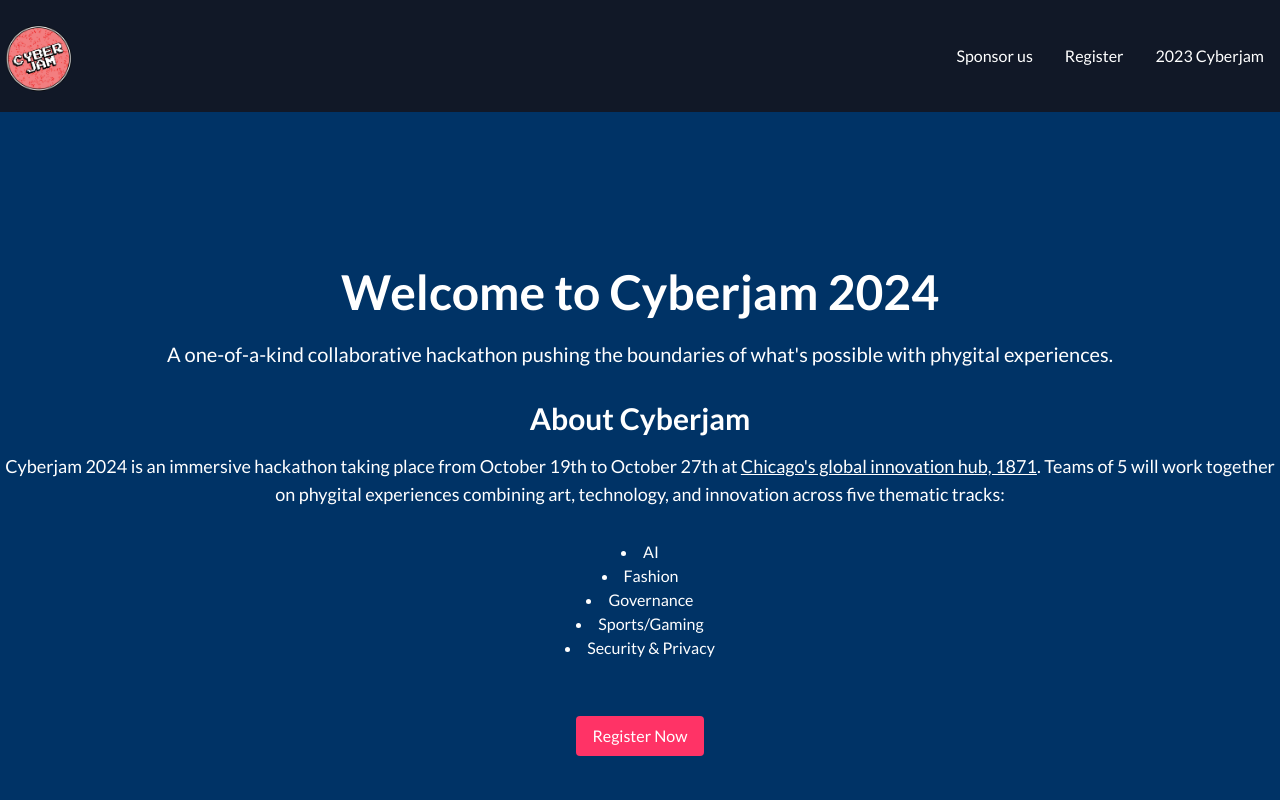
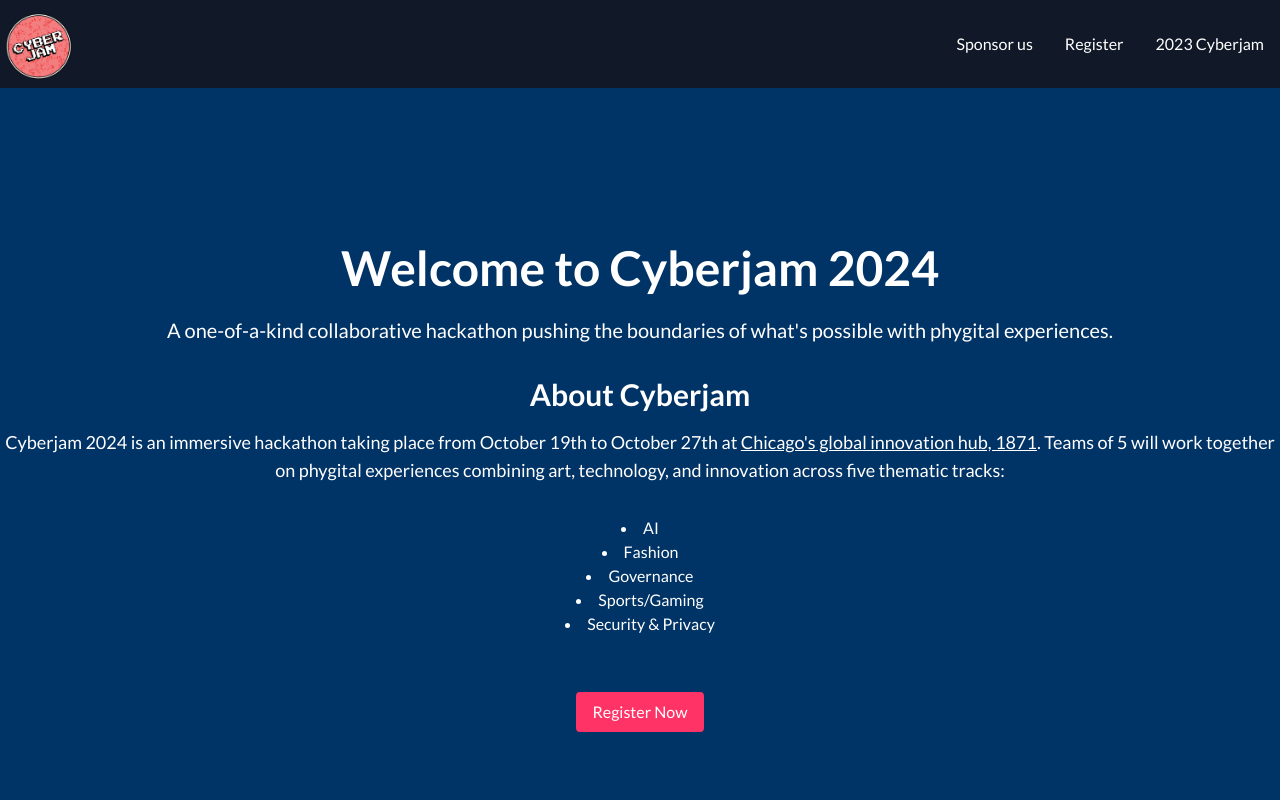
Before and after one commit to tippi-fifestarr/cyberjam24, a React (Create React App) app: page / in a window 1280 px wide. Shown: the top 800 px of the page. Built offline with nearby package versions, Linux system fonts and the light colour scheme; a web font is replaced by a local one.

Commit message:
fixing logo and navbar

```diff
--- a/src/App.js
+++ b/src/App.js
@@ -18,9 +18,9 @@ const App = () => {
 
 const Navbar = () => {
   return (
-    <nav className="sticky top-0 bg-gray-900 text-white py-4">
+    <nav className="sticky top-0 bg-gray-900 text-white py-1">
       <div className="container mx-auto flex justify-between items-center">
-        <a href="#home" className="flex items-center justify-center w-20 h-20 rounded-full">
+        <a href="#home" className="flex items-center justify-center md:w-20 w-16 md:h-20 h-16 rounded-full">
           <img src={cyberjam_logo} alt="Cyberjam" className="w-full h-full object-cover" />
         </a>
         <div>
@@ -91,16 +91,13 @@ const Register = () => {
           <li><strong>Hardware Developer:</strong> You work with physical components and connect them with digital systems.</li>
           <li><strong>Wildcard:</strong> You bring unique skills outside traditional 'hackathon' roles, such as marketing or project management.</li>
         </ul>
-        <p className="text-lg mb-8">Together, these multidisciplinary teams work beyond the digital realm to create installations that merge physical and digital worlds, fostering continued collaboration and community engagement.</p>
-
         <a href="https://forms.gle/xCEp1JVBSPCwhGJu7" target="_blank" rel="noopener noreferrer" className="mt-6 inline-block bg-pink-600 py-2 px-4 text-white rounded">
           Jammer Waitlist Registration
         </a>
         <p className="text-sm m-4">
           Not sure which role fits you best? You will have the chance to select your avatar and define your strengths after completing registration.
         </p>
-
-
+        <p className="text-lg mb-8">Together, these multidisciplinary teams work beyond the digital realm to create installations that merge physical and digital worlds, fostering continued collaboration and community engagement.</p>
         <p className="text-lg mt-8">
           <a href="https://forms.gle/xCEp1JVBSPCwhGJu7" target="_blank" rel="noopener noreferrer" className="underline">Sign up for the waitlist</a> and we'll be in contact soon with next steps!
         </p>
```
